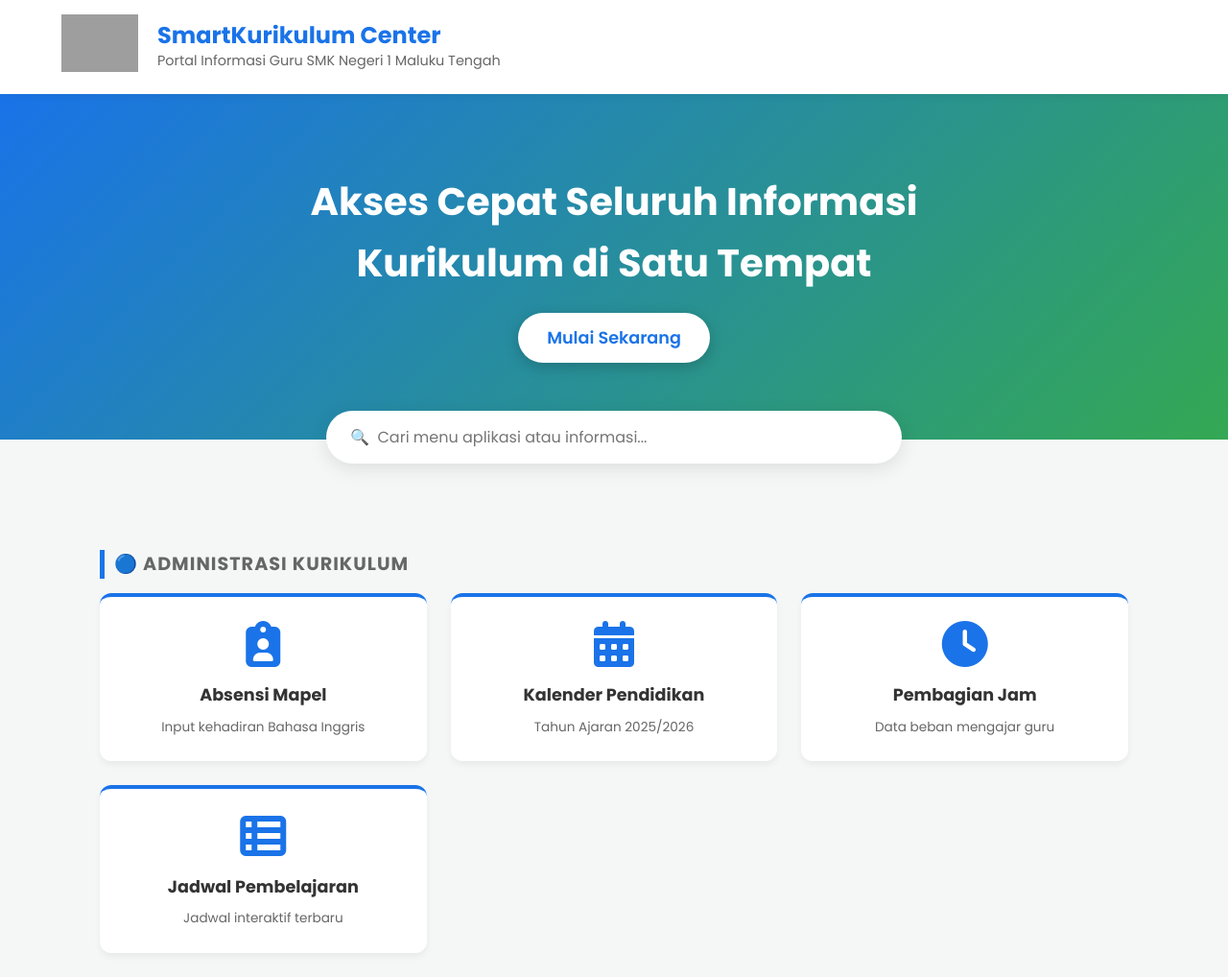
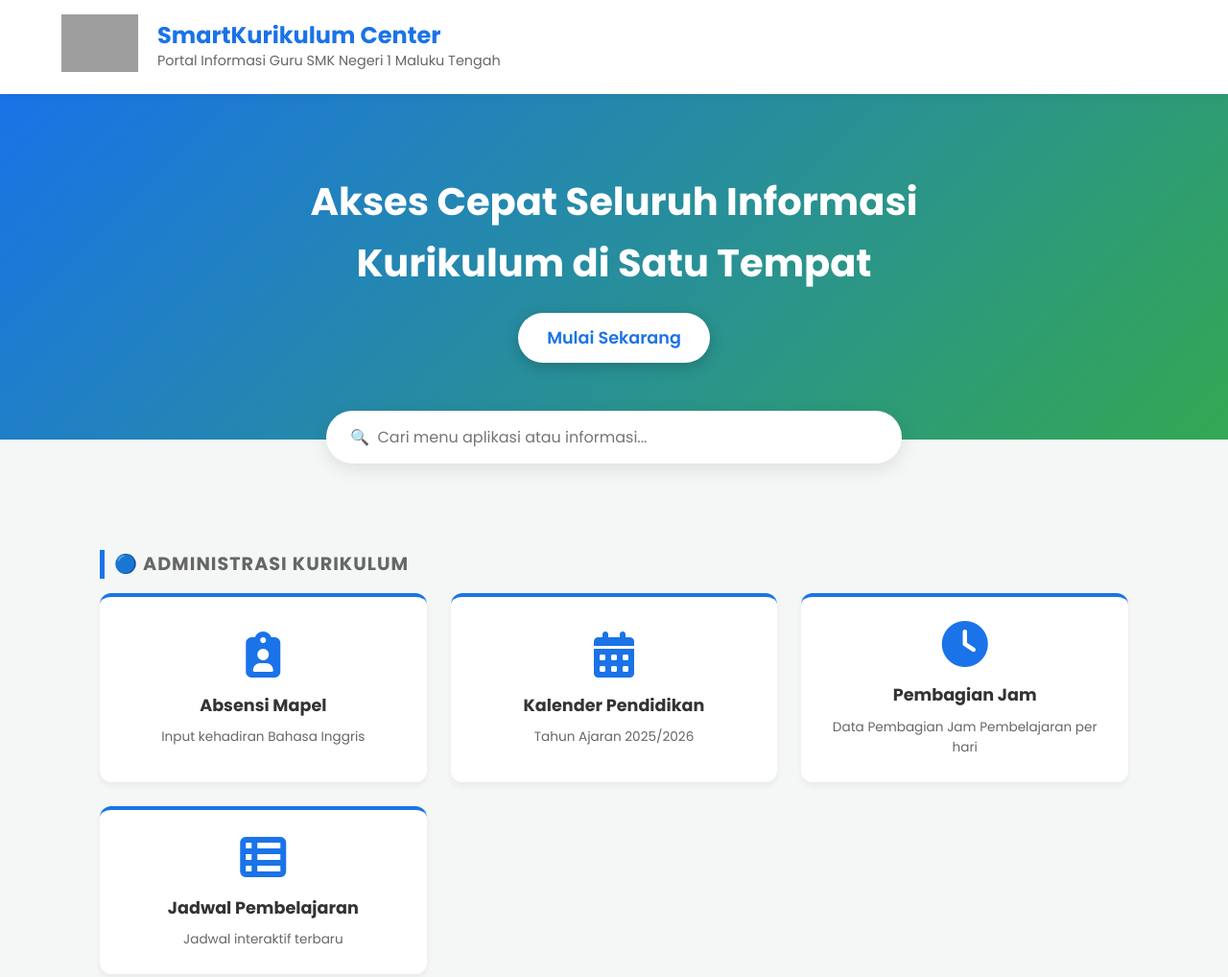
Before and after one commit to alexbahy740/smart-kurikulum-, a plain HTML site: page index.html in a window 1280 px wide. Shown: the top 1018 px of the page at 96% size. Drawn offline with Linux system fonts and the light colour scheme; grey boxes are pictures that could not be loaded.

Commit message:
Update index.html

```diff
--- a/index.html
+++ b/index.html
@@ -281,7 +281,7 @@
                 <div class="card cat-a">
                     <i class="fa-solid fa-clock"></i>
                     <h3>Pembagian Jam</h3>
-                    <p>Data beban mengajar guru</p>
+                    <p>Data Pembagian Jam Pembelajaran per hari</p>
                 </div>
             </a>
             <a href="https://smkn1malteng.my.canva.site/copy-of-ui-jadwal-interaktif-smkn-1-maluku-tengah-2025-2026" target="_blank" class="card-link">
@@ -376,4 +376,5 @@
         });
     </script>
 </body>
+
 </html>
```
